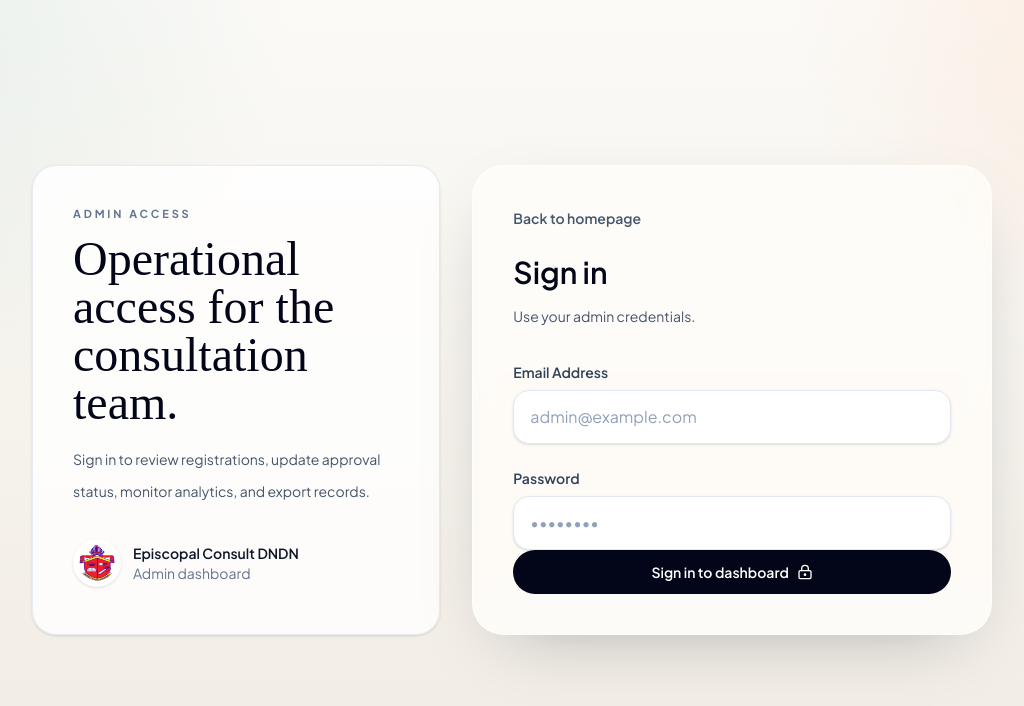
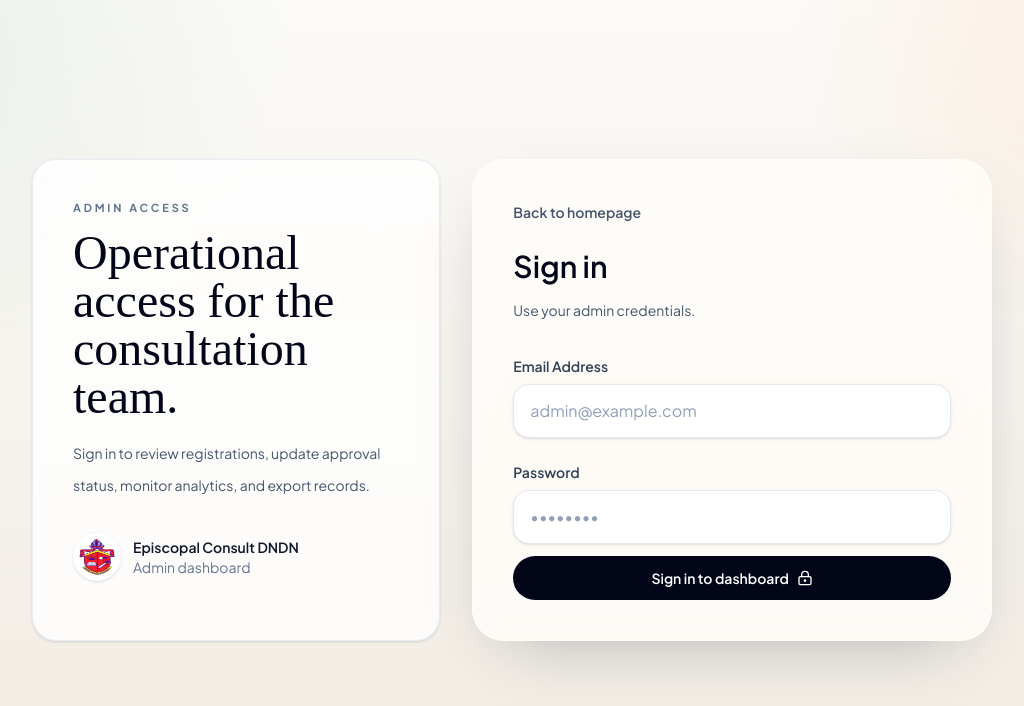
Before and after one commit to tochiti/episcopal-consult, a React (Vite) app: page /login in a window 1280 px wide. Shown: the top 706 px of the page, without its empty margins (128-1152 px from the left). Built offline with nearby package versions, Linux system fonts and the light colour scheme; no server answers; a web font is replaced by a local one.

Commit message:
more changes

```diff
--- a/src/pages/Login.jsx
+++ b/src/pages/Login.jsx
@@ -76,7 +76,7 @@ export default function Login() {
                   className="field-input"
                 />
               </label>
-              <button type="submit" disabled={isLoading} className="primary-button w-full">
+              <button type="submit" disabled={isLoading} className="primary-button mt-3 w-full">
                 {isLoading ? 'Signing in...' : 'Sign in to dashboard'}
                 {!isLoading ? <LockKeyhole className="h-4 w-4" /> : null}
               </button>
```
